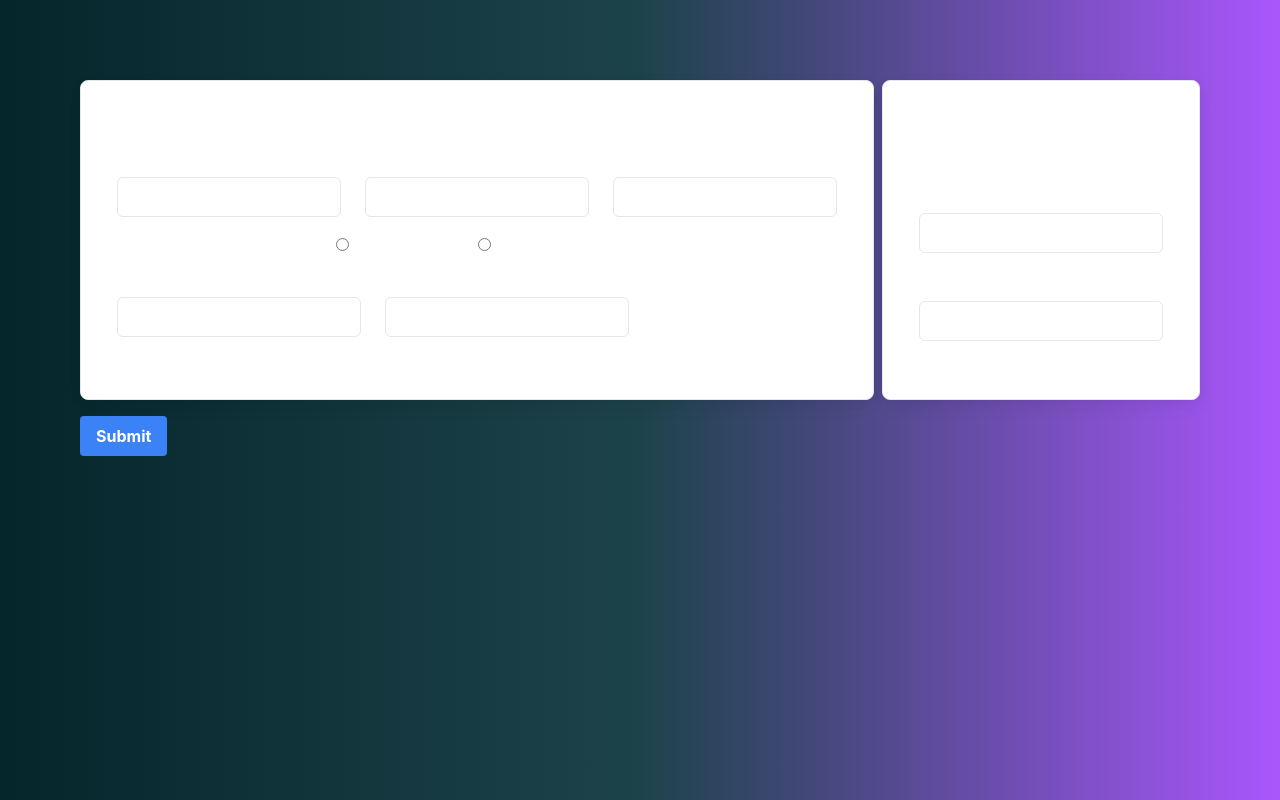
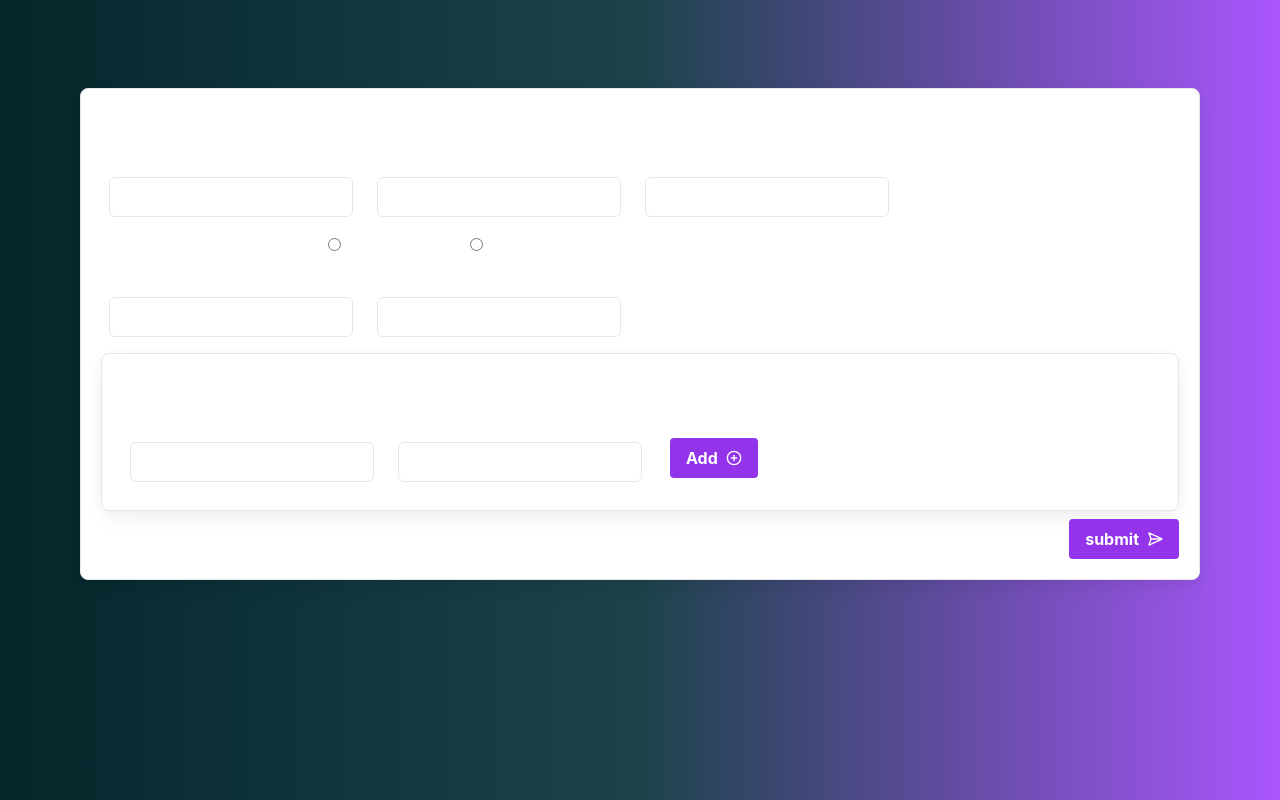
Before and after one commit to aynazheydariafshar/form-validation, a React (Create React App) app: page / in a window 1280 px wide. Built offline with nearby package versions, Linux system fonts and the light colour scheme.

Commit message:
FEAT : add button component with icon

```diff
--- a/package.json
+++ b/package.json
@@ -6,6 +6,7 @@
     "@testing-library/jest-dom": "^5.17.0",
     "@testing-library/react": "^13.4.0",
     "@testing-library/user-event": "^13.5.0",
+    "lucide": "^0.462.0",
     "lucide-react": "^0.461.0",
     "react": "^18.3.1",
     "react-dom": "^18.3.1",
--- a/src/components/ui/button.tsx
+++ b/src/components/ui/button.tsx
@@ -1,7 +1,10 @@
-export default function Button() {
+import { ButtonPropsType } from "../../types/button-props";
+
+export function Button({ title, children }: ButtonPropsType) {
   return (
-    <button className="bg-blue-500 hover:bg-blue-700 text-white font-bold py-2 px-4 rounded">
-      Submit
+    <button className="bg-purple-600 flex items-center gap-2 hover:bg-purple-700 text-white font-bold py-2 px-4 rounded">
+      {title}
+      <div>{children}</div>
     </button>
   );
 }
--- a/src/components/ui/card-title-form.tsx
+++ b/src/components/ui/card-title-form.tsx
@@ -3,8 +3,8 @@ import { CardTitleFormProps } from "../../types/card-title-form-props";
 
 export function CardTitleForm({ title, children }: CardTitleFormProps) {
   return (
-    <div className="mb-4">
-      <div className="border min-h-80 rounded-lg p-7 flex flex-col bg-white shadow-[0_2px_15px_-3px_rgba(0,0,0,0.07),0_10px_20px_-2px_rgba(0,0,0,0.04)] dark:bg-neutral-700">
+    <div className="my-2">
+      <div className="border rounded-lg p-5 flex flex-col bg-white shadow-[0_2px_15px_-3px_rgba(0,0,0,0.07),0_10px_20px_-2px_rgba(0,0,0,0.04)] dark:bg-neutral-700">
         <h1 className="text-white text-3xl font-bold">{title}</h1>
         {children}
       </div>
--- a/src/pages/user-information.tsx
+++ b/src/pages/user-information.tsx
@@ -1,4 +1,5 @@
-import Button from "../components/ui/button";
+import { CirclePlus, SendHorizontal } from "lucide-react";
+import { Button } from "../components/ui/button";
 import { CardTitleForm } from "../components/ui/card-title-form";
 import { Input } from "../components/ui/input";
 import { Radio } from "../components/ui/radio";
@@ -11,7 +12,6 @@ const contactMethodsItems = [
 export default function UserInformation() {
   return (
     <div className="bg-gradient-to-r from-[#05262b] via-[#1d434a] to-[#aa56fd] min-h-screen p-20">
-      <div className="flex items-center justify-center gap-2">
       <CardTitleForm title="User Information Form">
         <div className="flex gap-2">
           <Input label="First Name" name="firstName" type="text" />
@@ -29,15 +29,23 @@ export default function UserInformation() {
           <Input label="Phone Number" name="phoneNumber" type="number" />
           <Input label="Email" name="email" type="email" />
         </div>
-        </CardTitleForm>
         <CardTitleForm title="Experience Section">
-          <div className="flex flex-col gap-2">
+          <div className="flex gap-2 items-end">
             <Input label="Experience" name="experience" type="text" />
             <Input label="Duration(months)" name="duration" type="number" />
+            <div className="p-3">
+              <Button title="Add">
+                <CirclePlus size={16} />
+              </Button>
+            </div>
+          </div>
+        </CardTitleForm>
+        <div className="flex justify-end gap-2">
+          <Button title="submit">
+            <SendHorizontal size={16} />
+          </Button>
         </div>
       </CardTitleForm>
     </div>
-      <Button />
-    </div>
   );
 }
--- /dev/null
+++ b/src/types/button-props.ts
@@ -0,0 +1,4 @@
+export interface ButtonPropsType {
+  title: string;
+  children: React.ReactNode;
+}
```
Also changed, not shown: 1 other file (tests, documents, lock files or other folders). Lines whose indentation alone changed are shown as unchanged.
